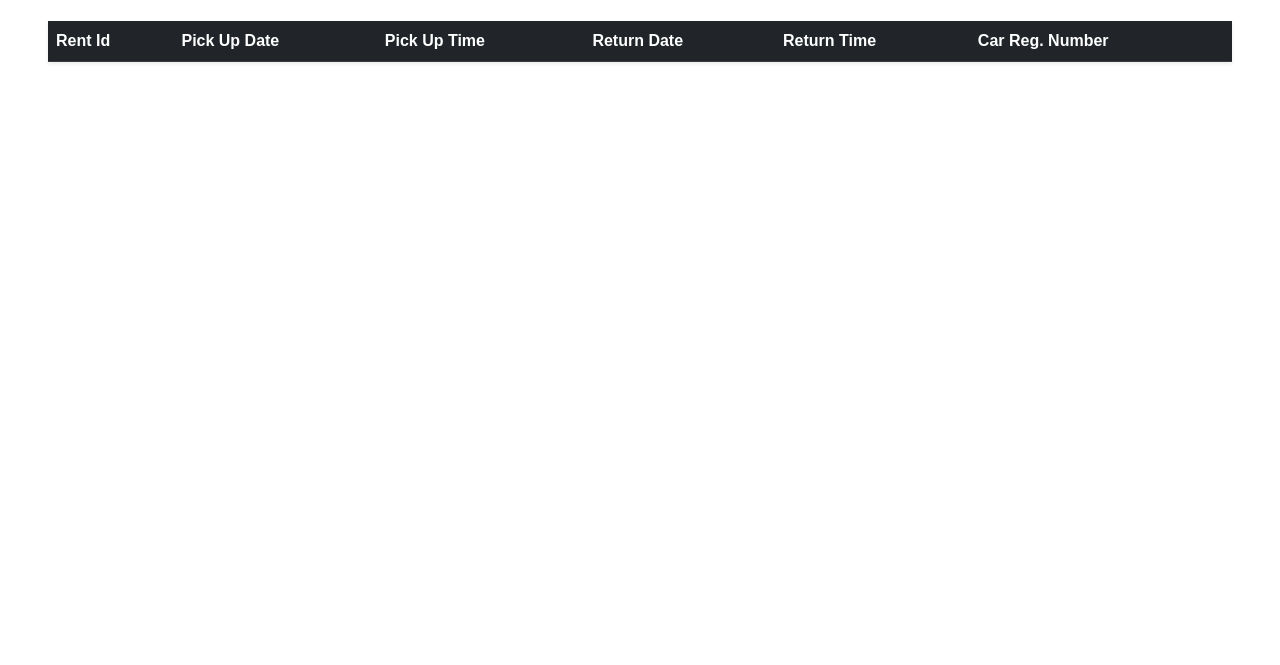
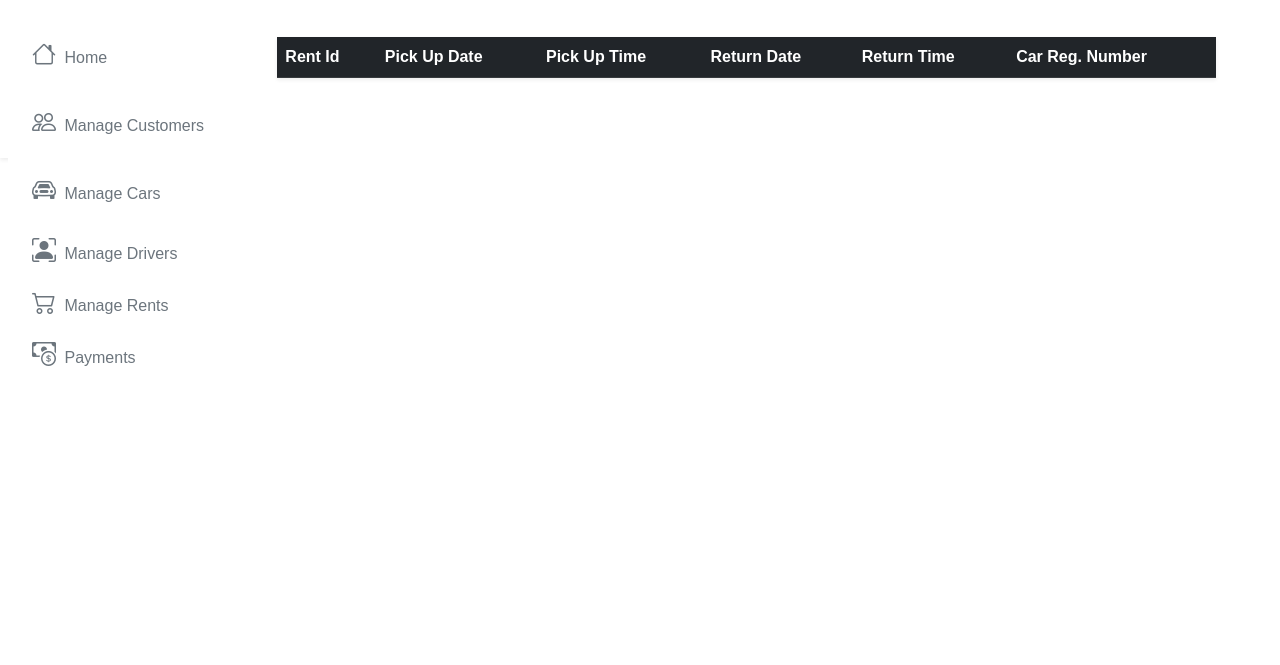
Before and after one commit to Sandun-Induranga/Car-Rental-System, a plain HTML site: page Frontend/view/driver-page.html in a window 1280 px wide. Shown: the part 75-740 px from the top of the page. Drawn offline with nearby package versions, Linux system fonts and the light colour scheme; no server answers; grey boxes are pictures that could not be loaded.

Commit message:
Driver Page Updated

```diff
--- a/Frontend/view/driver-page.html
+++ b/Frontend/view/driver-page.html
@@ -47,6 +47,71 @@
     </nav>
 </header>
 
+<main>
+
+    <div class="container-fluid" id="main-context">
+        <div class="row flex-nowrap">
+            <div class="col-auto col-md-3 col-xl-2 px-sm-2 px-0 bg-white shadow-sm">
+                <div class="d-flex flex-column align-items-center align-items-sm-start px-3 pt-2 text-white min-vh-100 position-fixed bg-white">
+                    <a href="/"
+                       class="d-flex align-items-center pb-3 mb-md-0 me-md-auto text-white text-decoration-none">
+                        <span class="fs-5 d-none d-sm-inline mt-5 py-2"></span>
+                    </a>
+                    <ul class="nav nav-pills flex-column mb-sm-auto p-2 mb-0 align-items-center align-items-sm-start"
+                        id="menu">
+                        <li class="nav-item nav-link align-middle px-0" id="btnHome">
+                            <a href="#" class="nav-link align-middle px-0">
+                                <i class="fs-4 bi-house text-secondary"></i> <span
+                                    class="ms-1 d-none d-sm-inline text-secondary">Home</span>
+                            </a>
+                        </li>
+
+                        <li class="nav-item nav-link align-middle px-0" id="btnCustomer">
+                            <a href="#" class="nav-link align-middle px-0">
+                                <i class="fs-4 bi-people text-secondary"></i> <span
+                                    class="ms-1 d-none d-sm-inline text-secondary">Manage Customers</span>
+                            </a>
+                        </li>
+
+                        <li class="nav-item nav-link align-middle px-0" id="btnCar">
+                            <a href="#" class="nav-link align-middle px-0">
+                                <i class="fs-4 bi-car-front text-secondary"></i> <span
+                                    class="ms-1 d-none d-sm-inline text-secondary">Manage Cars</span>
+                            </a>
+                        </li>
+
+                        <li class="nav-item">
+                            <a href="#" class="nav-link align-middle px-0" id="btnDriver">
+                                <i class="fs-4 bi-person-bounding-box text-secondary"></i> <span
+                                    class="ms-1 d-none d-sm-inline text-secondary">Manage Drivers</span>
+                            </a>
+                        </li>
+
+                        <li class="nav-item">
+                            <a href="#" class="nav-link align-middle px-0" id="btnRent">
+                                <i class="fs-4 bi-cart2 text-secondary"></i> <span
+                                    class="ms-1 d-none d-sm-inline text-secondary">Manage Rents</span>
+                            </a>
+                        </li>
+
+                        <li class="nav-item">
+                            <a href="#" class="nav-link align-middle px-0" id="btnManagePayment">
+                                <i class="fs-4 bi-cash-coin text-secondary"></i> <span
+                                    class="ms-1 d-none d-sm-inline text-secondary">Payments</span>
+                            </a>
+                        </li>
+
+                    </ul>
+                    <hr>
+                    <div class="pb-4">
+                        <img src="https://github.com/mdo.png" alt="user" width="30" height="30"
+                             class="rounded-circle">
+                        <p class="d-none d-sm-inline mx-1 text-secondary" id="user">User</p>
+                    </div>
+                </div>
+            </div>
+            <div class="col p-3">
+
                 <main class="p-5">
                     <section class="mt-5 shadow-sm">
                         <table class="table table-striped">
@@ -67,6 +132,12 @@
                     </section>
                 </main>
 
+            </div>
+        </div>
+    </div>
+
+</main>
+
 <!-- JS For Bootstrap -->
 <script src="../assets/js/bootstrap.min.js"></script>
 
```
Lines whose indentation alone changed are shown as unchanged.
